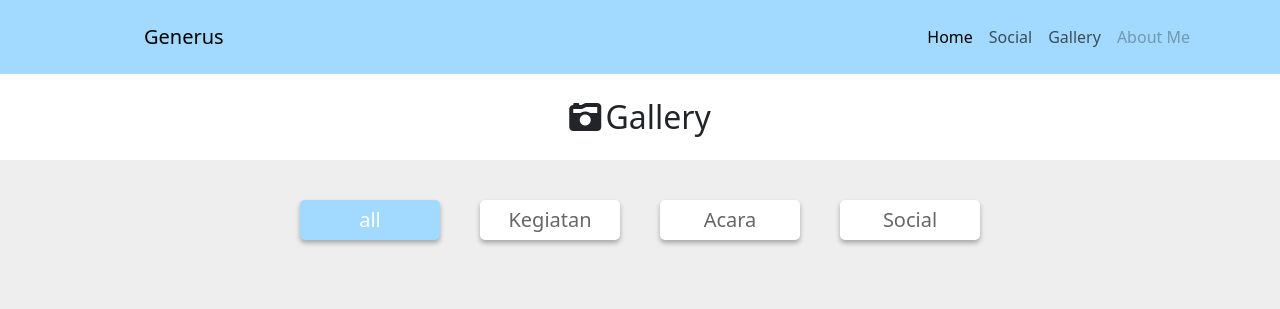
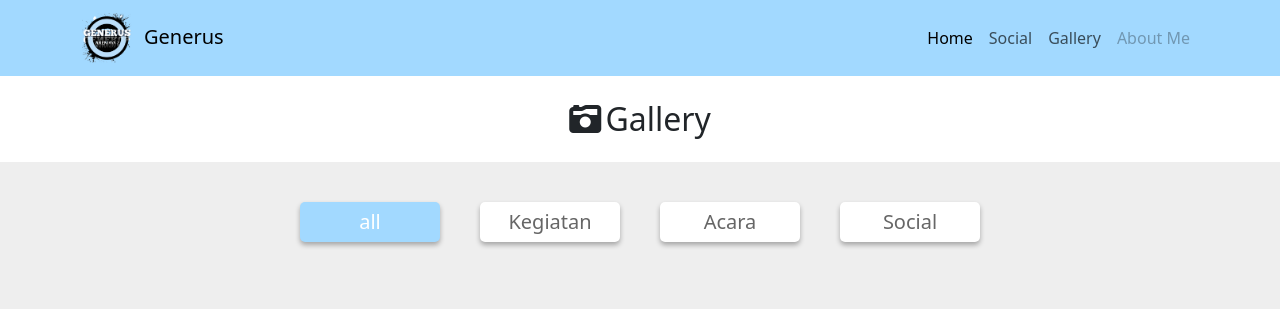
Before and after one commit to Bagushardin/Bagushardin.github.io, a plain HTML site: page gallery.html in a window 1280 px wide. Shown: the top 309 px of the page. Drawn offline with nearby package versions, Linux system fonts and the light colour scheme.

Commit message:
push img navbar

```diff
--- a/gallery.html
+++ b/gallery.html
@@ -19,7 +19,7 @@
 <nav class="navbar navbar-expand-lg">
     <div class="container">
       <a class="navbar-brand d-flex" href="#">
-        <img  src="icon-logo.png" alt="" width="50" class="d-inline-block align-text-top" >
+        <img  src="img/icon-logo.png" alt="" width="50" class="d-inline-block align-text-top" >
         <h2 class="title p-2 m-1">Generus</h2>
       </a>
       <button class="navbar-toggler" type="button" data-bs-toggle="collapse" data-bs-target="#navbarNav" aria-controls="navbarNav" aria-expanded="false" aria-label="Toggle navigation">
```
